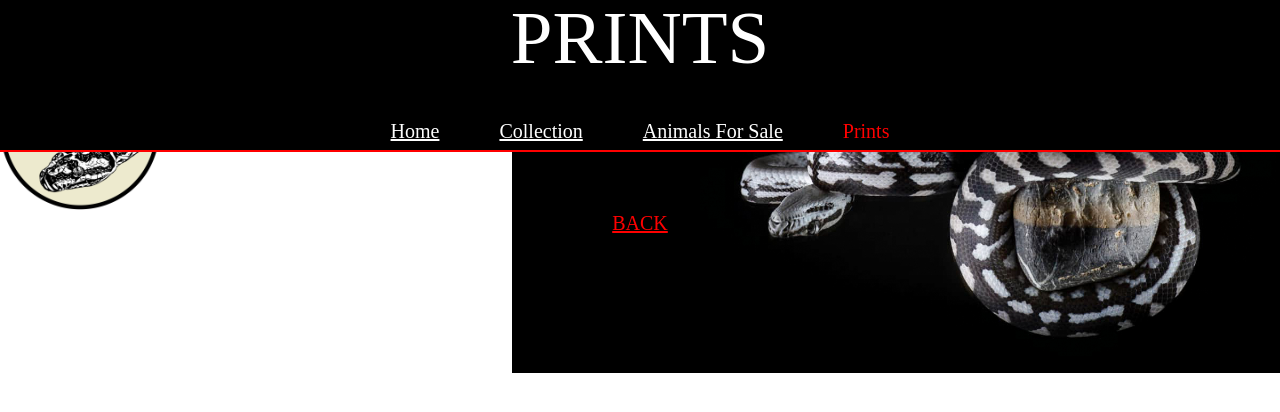
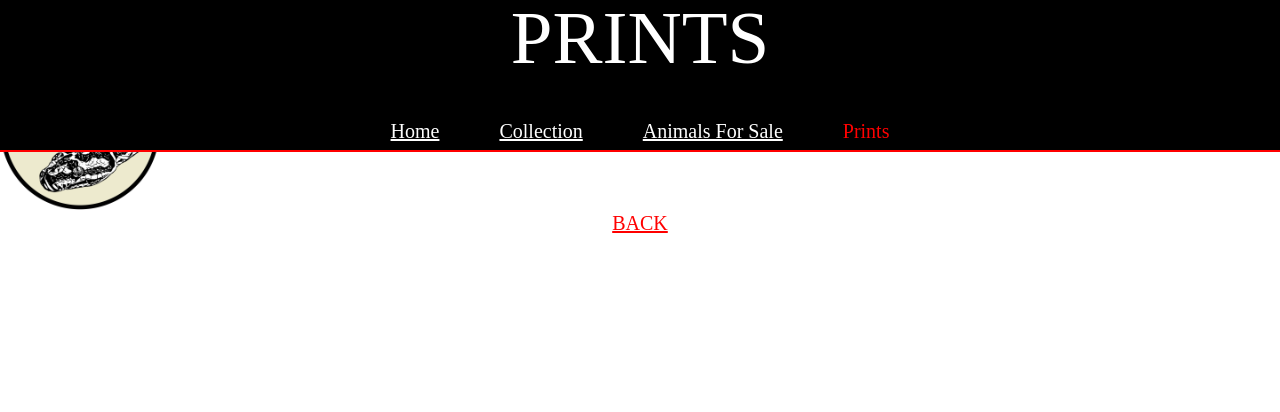
Before and after one commit to BenFrame/photo-site, a React (Create React App) app: page /Prints in a window 1280 px wide. Shown: the top 412 px of the page. Built offline with nearby package versions, Linux system fonts and the light colour scheme.

Commit message:
Updated css names

```diff
--- a/src/App.css
+++ b/src/App.css
@@ -94,7 +94,7 @@
   }
 }
 
-Body{
+.Body-home{
   background-image: url('AxMirror.jpg');
   background-size: 60%;
   /* justify-content: center; */
--- a/src/Components/Main-inner.js
+++ b/src/Components/Main-inner.js
@@ -20,6 +20,7 @@ export default function Main() {
 
                     </nav>
             </header>
+            <div className='Body-home'>
                 <body className='Home-article'>
                     <h2> About us: </h2><br></br>
                     <p>We breed and sell carpet pythons!</p>
@@ -33,6 +34,8 @@ export default function Main() {
                     With a desire to share this awesome species with the reptile enthusiasts around us
                     (and with a continuously expanding collection of animals reaching breeding age) we eventually decided to start AnB Reptiles in 2017!</p>
                 </body>
+
+            </div>
             <footer className = "Footer">
                 <div>
 
```
Lines whose indentation alone changed are shown as unchanged.
